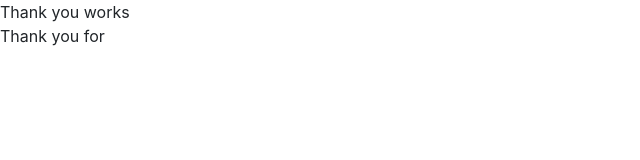
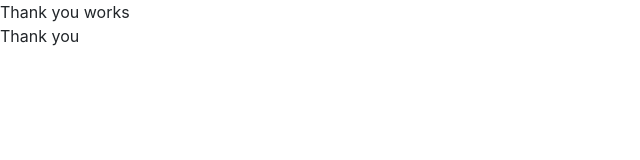
Before and after one commit to FabianAndiel1985/real_estate_asset_management-ANGUALR_BOOTSTRAP, an Angular app: page /thankyou/message in a window 1280 px wide. Shown: the top 160 px of the page, without its empty margins (0-640 px from the left). Built offline with nearby package versions, Linux system fonts and the light colour scheme.

Commit message:
adds getting query params thankyou-message component

```diff
--- a/src/app/app.component.html
+++ b/src/app/app.component.html
@@ -13,6 +13,5 @@
 
 
 
-
 </body>
 </html>
--- a/src/app/thankyou/thank-you-message/thank-you-message.component.html
+++ b/src/app/thankyou/thank-you-message/thank-you-message.component.html
@@ -1 +1,6 @@
-<p>Thank you for </p>
+<p>
+	Thank you
+
+	<span *ngIf="action=='contacting'"> {{firstname}}  {{lastname}} for {{action}} we will get back to you soon </span>
+
+</p>
--- a/src/app/thankyou/thank-you-message/thank-you-message.component.ts
+++ b/src/app/thankyou/thank-you-message/thank-you-message.component.ts
@@ -1,15 +1,28 @@
 import { Component, OnInit } from '@angular/core';
+import { ActivatedRoute } from '@angular/router';
+
 
 @Component({
   selector: 'app-thank-you-message',
   templateUrl: './thank-you-message.component.html',
   styleUrls: ['./thank-you-message.component.css']
 })
+
 export class ThankYouMessageComponent implements OnInit {
 
-  constructor() { }
+	firstname:string;
+	lastname:string;
+  	action:string;
 
-  ngOnInit(): void {
-  }
+  	constructor(private currentRoute:ActivatedRoute) { }
+
+	  ngOnInit() {
+	  	if (this.currentRoute.snapshot.queryParams['action'] == "contact" )
+	  	{
+	  		this.firstname = this.currentRoute.snapshot.queryParams['firstname'];
+	  		this.lastname = this.currentRoute.snapshot.queryParams['lastname'];
+	  		this.action = this.currentRoute.snapshot.queryParams['action']+"ing";
+	 	}
+	  }
 
 }
```
